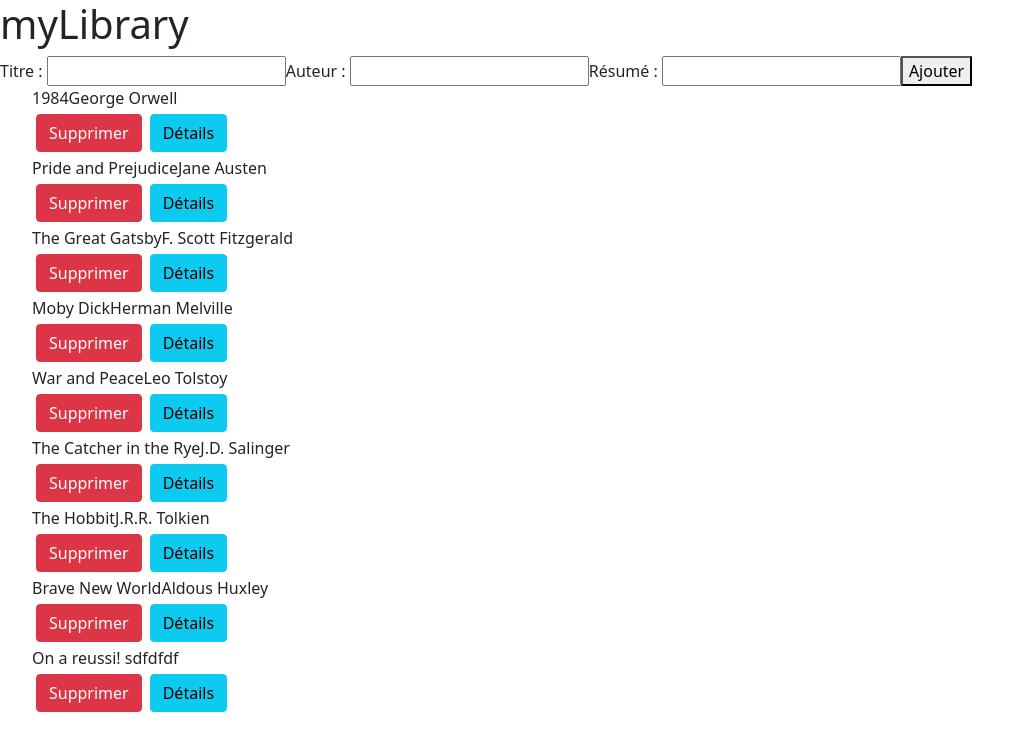
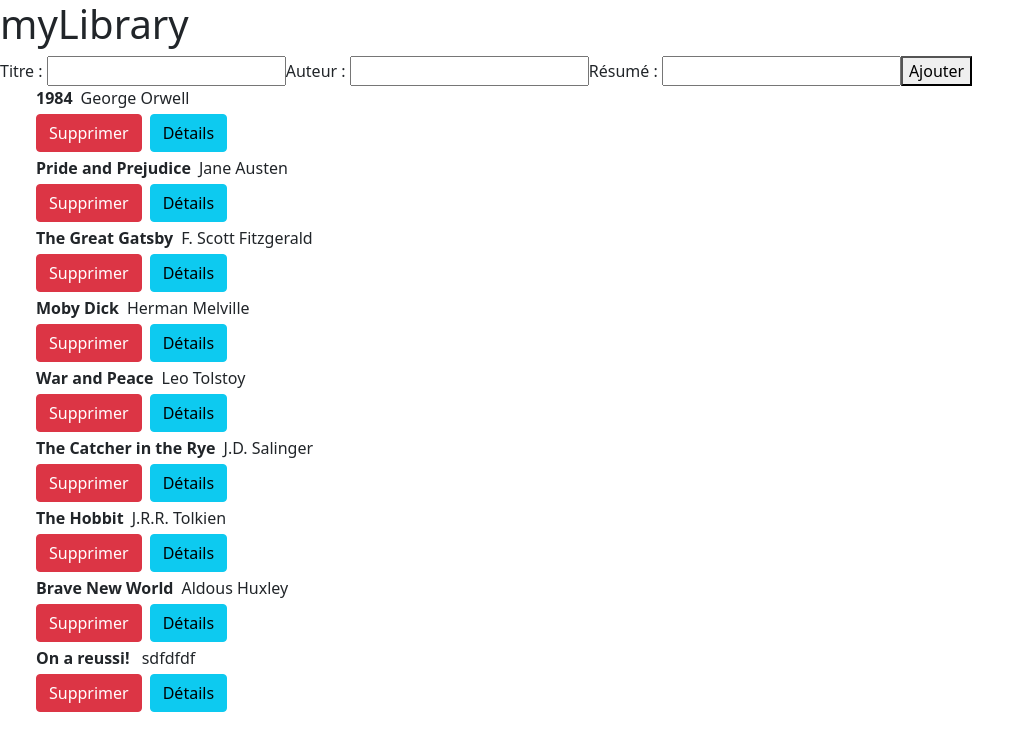
Before and after one commit to Lysianedon/my-library, an Angular app in the folder myLibrary/: page / in a window 1280 px wide. Shown: the top 750 px of the page, without its empty margins (0-1035 px from the left). Built offline with nearby package versions, Linux system fonts and the light colour scheme; data requests are answered from the project's data file.

Commit message:
formattage Bootstrap de book-item

```diff
--- a/myLibrary/src/app/book-item/book-item.component.html
+++ b/myLibrary/src/app/book-item/book-item.component.html
@@ -1,4 +1,4 @@
 <div>
-    <span>{{book.title}}</span>
-    <span>{{book.author}}</span>
+    <span class="m-1 fw-bold">{{book.title}}</span>
+    <span class="m-1">{{book.author}}</span>
 </div>
```
